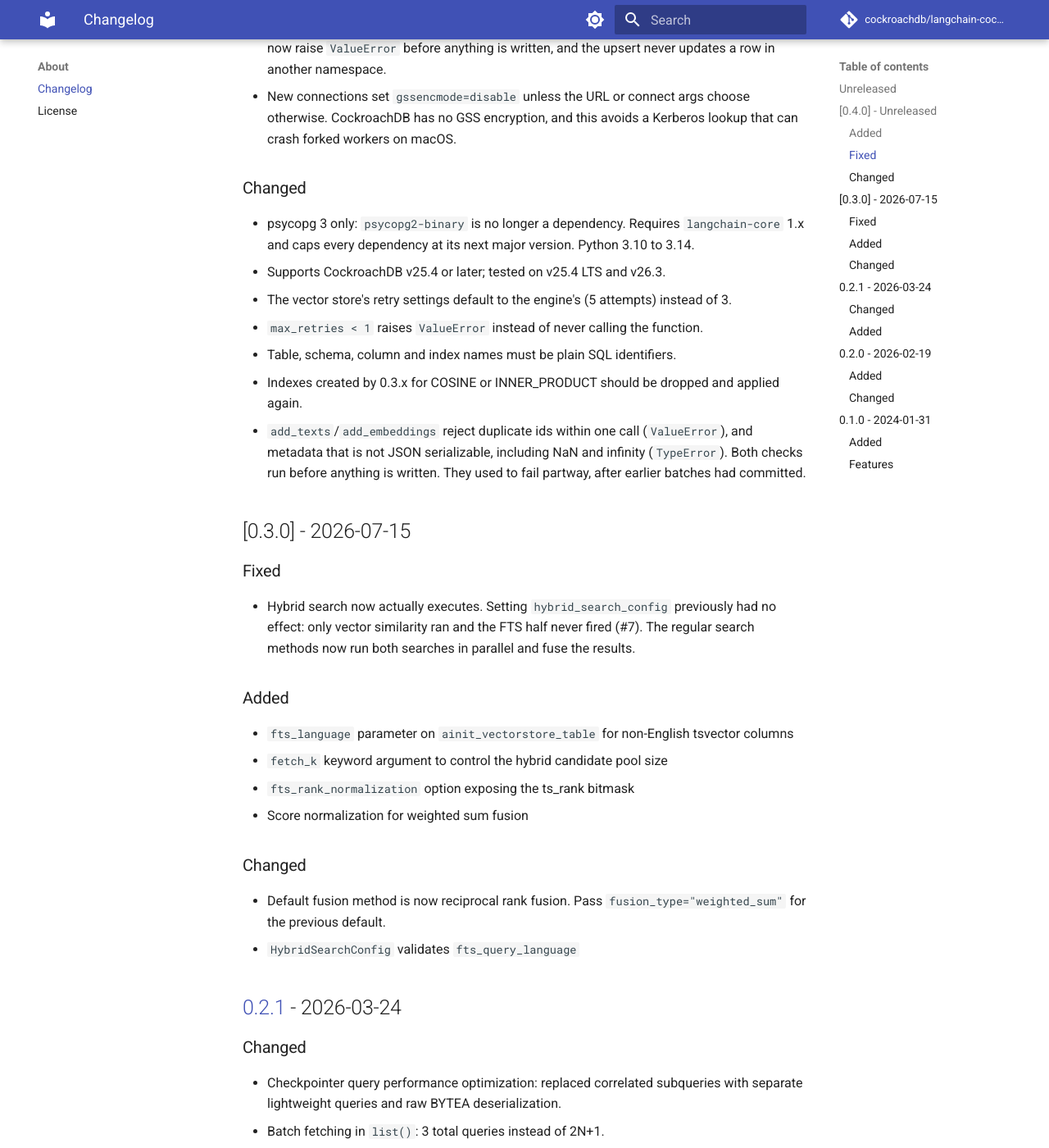
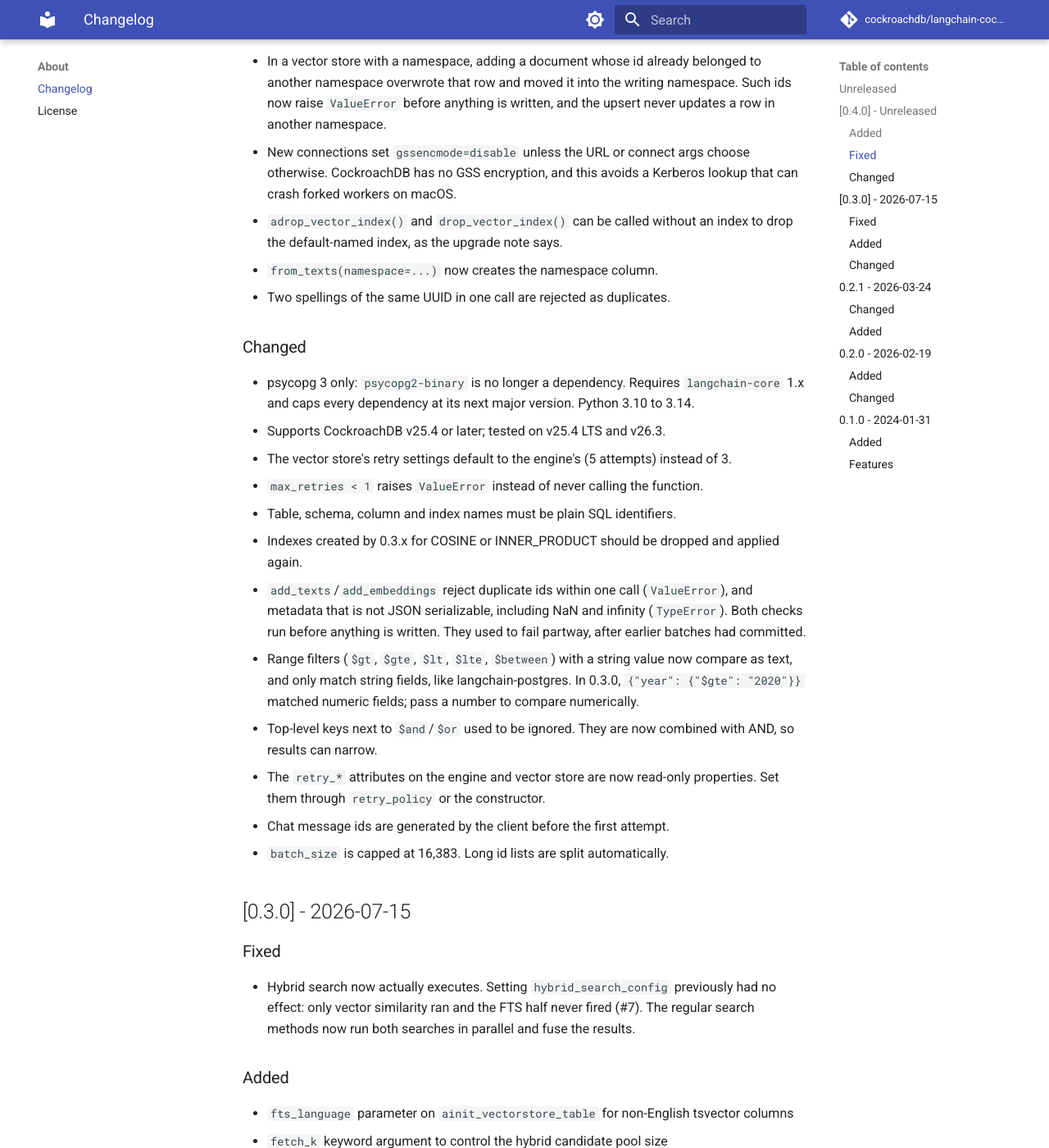
Before and after one commit to cockroachdb/langchain-cockroachdb, an MkDocs documentation site: the page built from docs/about/changelog.md, in a window 1280 px wide and 1400 px high, scrolled down 1927 px. Shown: the whole window at 82% size. Built offline with MkDocs 1.6.1 and Material for MkDocs 9.7.7, drawn with Linux system fonts in a browser that asks for light colours; comment, search, counter and statistics services are not loaded; some of the changed text lies outside the part shown.

Commit message:
docs: add 0.4.0 CHANGELOG entries and fix contributor docs
Add CHANGELOG entries for batch_size cap, long id list chunking,
drop_vector_index no-arg support, from_texts namespace column creation,
UUID duplicate detection, range filter text comparison, filter AND logic,
retry_* read-only properties, client-side message IDs, from_engine with
loop parameter, and URL normalization. Correct pre-ping claim in resilience
guide and add tcp_user_timeout recommendation. Fix architecture sample to
show zero-argument callable with per-attempt connection. Fix testing docs
to remove deleted test and replace CheckpointerFaultInjector with
PsycopgFaults. Fix checkpointer API docs to show pipe parameter and
connect_timeout type.

Co-Authored-By: Claude Opus 5.5 <noreply@anthropic.com>

```diff
--- a/docs/about/changelog.md
+++ b/docs/about/changelog.md
@@ -17,6 +17,8 @@ and this project adheres to [Semantic Versioning](https://semver.org/spec/v2.0.0
 - `CockroachDBChatMessageHistory` accepts a shared `CockroachDBEngine` and has a public `acreate_table_if_not_exists()`.
 - Checkpointer `from_conn_string` options: `retry_policy`, `connect_timeout`, `prepare_threshold`, `connect_kwargs`.
 - `connect_timeout` on `CockroachDBEngine.from_connection_string` (default 10 seconds).
+- `CockroachDBEngine.from_engine(engine, loop=...)`.
+- `postgresql://` and `cockroachdb://` URL spellings are normalized to the psycopg driver.
 - `examples/resilience.py`, end-to-end tests for every example, LangGraph checkpointer conformance tests, and integration tests that inject real CockroachDB faults.
 
 ### Fixed
@@ -35,6 +37,9 @@ and this project adheres to [Semantic Versioning](https://semver.org/spec/v2.0.0
 - After a session is canceled (`CANCEL SESSION`, or a connection dropped by a load balancer or drain), CockroachDB can answer the next query with SQLSTATE XXUUU "read tcp ...: i/o timeout". v25.4 always does; v26.3 sometimes does. The checkpointers raised it. It is now retried on a fresh connection.
 - In a vector store with a namespace, adding a document whose id already belonged to another namespace overwrote that row and moved it into the writing namespace. Such ids now raise `ValueError` before anything is written, and the upsert never updates a row in another namespace.
 - New connections set `gssencmode=disable` unless the URL or connect args choose otherwise. CockroachDB has no GSS encryption, and this avoids a Kerberos lookup that can crash forked workers on macOS.
+- `adrop_vector_index()` and `drop_vector_index()` can be called without an index to drop the default-named index, as the upgrade note says.
+- `from_texts(namespace=...)` now creates the namespace column.
+- Two spellings of the same UUID in one call are rejected as duplicates.
 
 ### Changed
 - psycopg 3 only: `psycopg2-binary` is no longer a dependency. Requires `langchain-core` 1.x and caps every dependency at its next major version. Python 3.10 to 3.14.
@@ -44,6 +49,11 @@ and this project adheres to [Semantic Versioning](https://semver.org/spec/v2.0.0
 - Table, schema, column and index names must be plain SQL identifiers.
 - Indexes created by 0.3.x for COSINE or INNER_PRODUCT should be dropped and applied again.
 - `add_texts`/`add_embeddings` reject duplicate ids within one call (`ValueError`), and metadata that is not JSON serializable, including NaN and infinity (`TypeError`). Both checks run before anything is written. They used to fail partway, after earlier batches had committed.
+- Range filters (`$gt`, `$gte`, `$lt`, `$lte`, `$between`) with a string value now compare as text, and only match string fields, like langchain-postgres. In 0.3.0, `{"year": {"$gte": "2020"}}` matched numeric fields; pass a number to compare numerically.
+- Top-level keys next to `$and`/`$or` used to be ignored. They are now combined with AND, so results can narrow.
+- The `retry_*` attributes on the engine and vector store are now read-only properties. Set them through `retry_policy` or the constructor.
+- Chat message ids are generated by the client before the first attempt.
+- `batch_size` is capped at 16,383. Long id lists are split automatically.
 
 ## [0.3.0] - 2026-07-15
 
```
Also changed, not shown: CHANGELOG.md (+10 -0 lines), docs/api/checkpointer.md (+2 -2 lines), docs/development/architecture.md (+7 -6 lines), docs/development/testing.md (+1 -2 lines), docs/guides/checkpointer.md (+2 -0 lines), docs/guides/resilience.md (+3 -3 lines).
